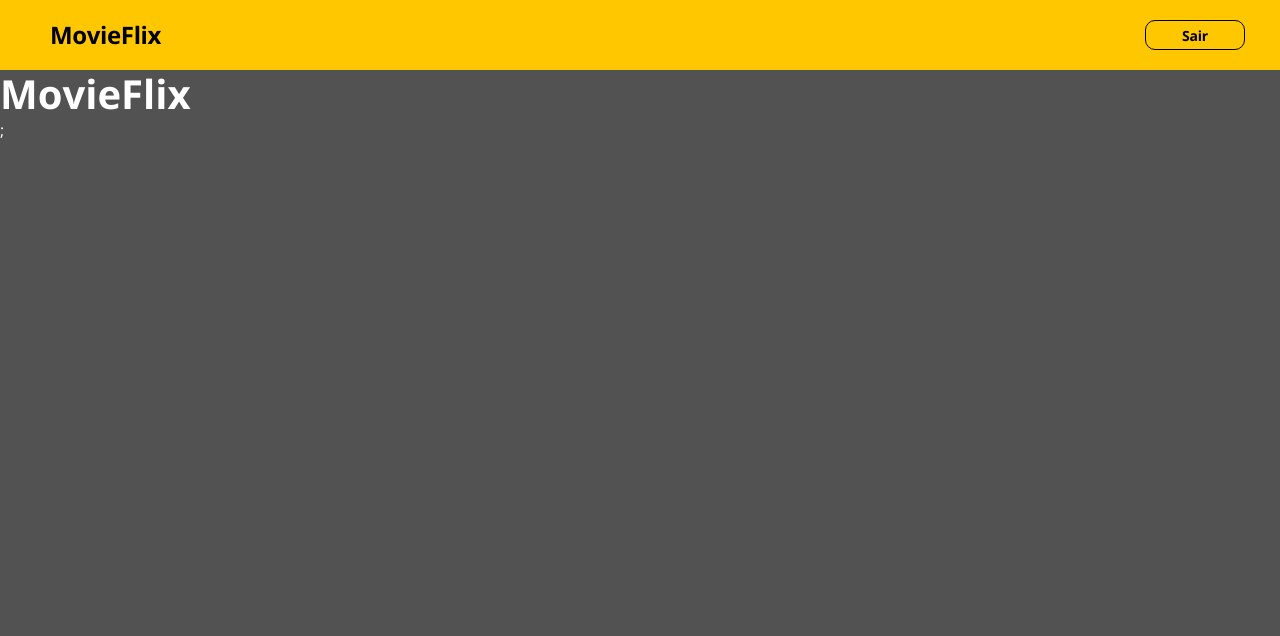
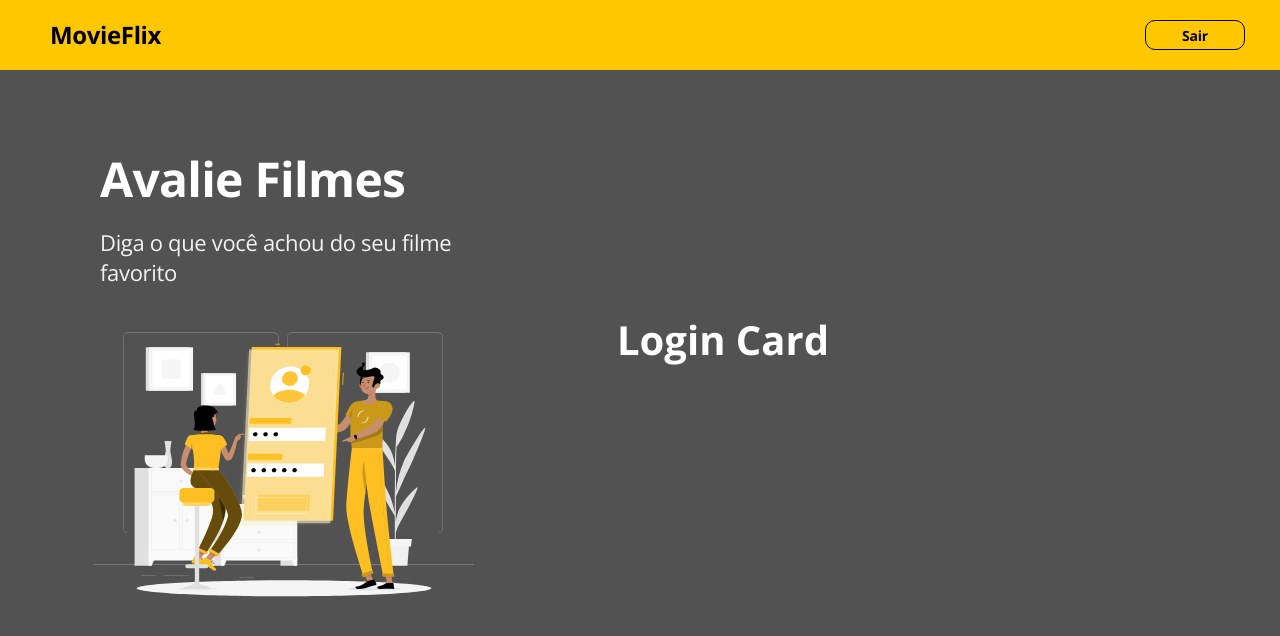
Before and after one commit to Jota-Erre-JR/movieflix, a React (Create React App) app in the folder frontend/: page / in a window 1280 px wide. Shown: the top 636 px of the page. Built offline with nearby package versions, Linux system fonts and the light colour scheme.

Commit message:
Page Home created

```diff
--- a/frontend/src/App.tsx
+++ b/frontend/src/App.tsx
@@ -1,12 +1,13 @@
 import "./assets/styles/custom.scss";
 import "./App.css";
 import Navbar from "./components/Navbar";
+import Home from "pages/Home";
 
 const App = () => {
   return(
   <>
   <Navbar />
-  <h1>MovieFlix</h1>;
+  <Home />
   </>
 )};
 
--- /dev/null
+++ b/frontend/src/pages/Home/index.tsx
@@ -0,0 +1,29 @@
+import { ReactComponent as MainImage } from 'assets/images/main_image.svg';
+
+import './styles.css';
+
+const Home = () => {
+  return (
+    <>
+      <div className="home-container">
+        <div className="home-card">
+          <div className="home-content-container">
+            <div>
+              <h1>Avalie Filmes</h1>
+              <p>Diga o que você achou do seu filme favorito</p>
+            </div>
+            <div className="home-image-container">
+              <MainImage />
+            </div>
+          </div>
+
+        </div>
+        <div className="login-card-container">
+            <h1>Login Card</h1>
+          </div>
+      </div>
+    </>
+  );
+};
+
+export default Home;
--- /dev/null
+++ b/frontend/src/pages/Home/styles.css
@@ -0,0 +1,59 @@
+.home-container {
+  display: flex;
+  flex-direction: row;
+  align-content: center;
+}
+
+.home-card {
+  display: none;
+}
+
+.login-card-container {
+  display: flex;
+  align-items: center;
+}
+
+@media (min-width: 1200px) {
+  .home-card {
+    display: flex;
+    margin-right: 150px;
+  }
+
+  .home-content-container {
+    padding-left: 30px;
+    display: flex;
+    flex-direction: column;
+    align-items: center;
+    width: 397px;
+    height: 460px;
+    margin-left: 70px;
+    margin-top: 80px;
+  }
+
+  .home-content-container h1 {
+    font-size: 48px;
+    text-align: left;
+    letter-spacing: -0.015em;
+    color: #ffffff;
+  }
+
+  .home-content-container p {
+    font-weight: 400;
+    font-size: 22px;
+    text-align: left;
+    line-height: 30px;
+    letter-spacing: -0.015em;
+    color: #f2f2f2;
+    margin-top: 19px;
+    margin-bottom: 45px;
+  }
+
+  .home-image-container {
+    padding: 0px;
+  }
+
+  .home-image-container svg {
+    width: 380px;
+    height: 265px;
+  }
+}
```
Also changed, not shown: frontend/src/assets/images/main_image.svg (added).
